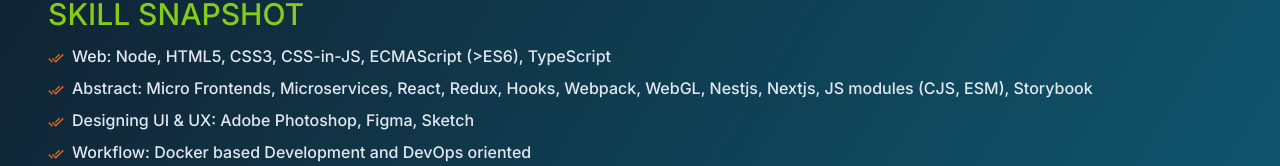
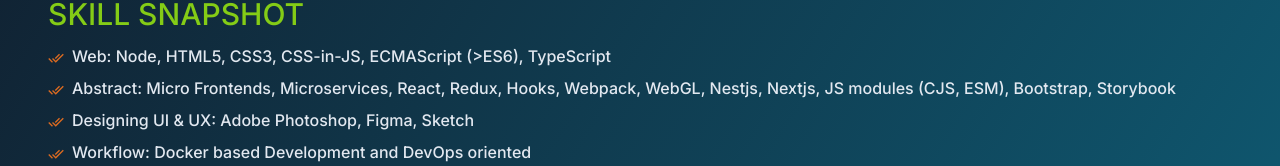
Before and after one commit to cva22/siva-portfolio, a Next.js app: page / in a window 1280 px wide. Shown: the part 526-692 px from the top of the page. Built offline with nearby package versions, Linux system fonts and the light colour scheme; what @chakra-ui/next-js would draw is missing.

Commit message:
chore: added skillset

```diff
--- a/src/app/components/skillSet.tsx
+++ b/src/app/components/skillSet.tsx
@@ -19,7 +19,8 @@
         <ListItem>
           <ListIcon as={MdDoneAll} color='orange.500' />
           Abstract: Micro Frontends, Microservices, React, Redux, Hooks,
-          Webpack, WebGL, Nestjs, Nextjs, JS modules (CJS, ESM), Storybook
+          Webpack, WebGL, Nestjs, Nextjs, JS modules (CJS, ESM), Bootstrap,
+          Storybook
         </ListItem>
         <ListItem>
           <ListIcon as={MdDoneAll} color='orange.500' />
```
